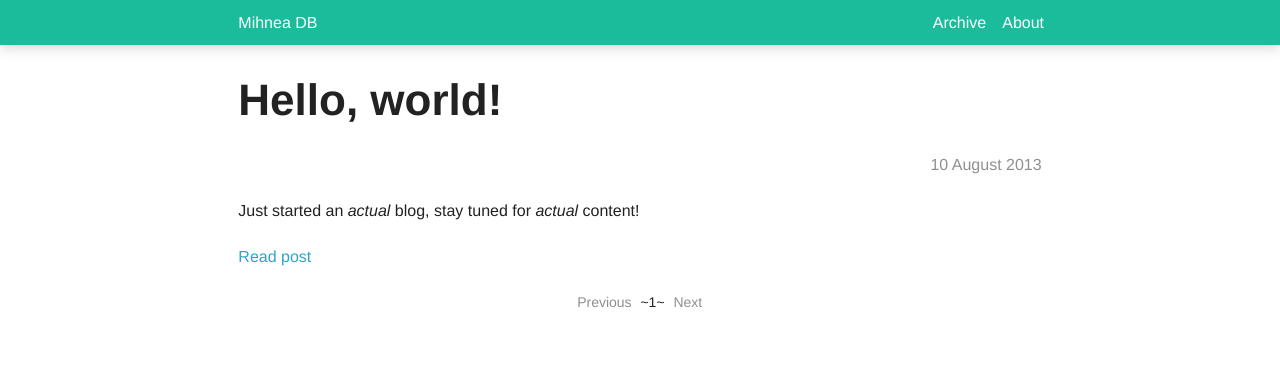
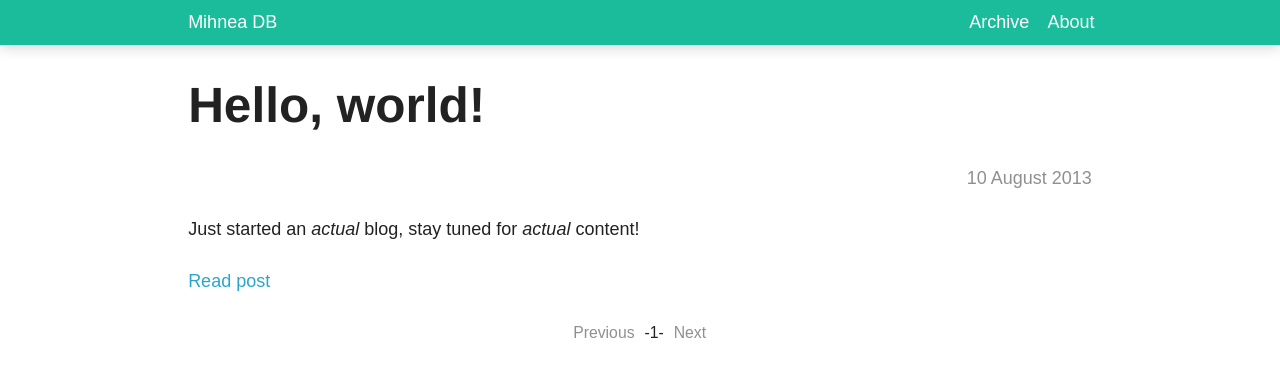
Before and after one commit to mihneadb/mihneadb.github.io, a Jekyll site: the page built from index.html, in a window 1280 px wide. Shown: the top 377 px of the page. Built offline with Jekyll 4.4.1, drawn with Linux system fonts in a browser that asks for light colours; Markdown is read by kramdown in place of the engine named in the settings; the list of posts is cut into pages by our own code.

Commit message:
add font

```diff
--- a/_includes/header.html
+++ b/_includes/header.html
@@ -15,6 +15,11 @@
         <!--[if lt IE 9]>
             <script src="http://html5shim.googlecode.com/svn/trunk/html5.js"></script>
         <![endif]-->
+
+        <!--typekit fonts-->
+        <script type="text/javascript" src="//use.typekit.net/aml8zwo.js"></script>
+        <script type="text/javascript">try{Typekit.load();}catch(e){}</script>
+
     </head>
 
     <body>
--- a/css/default.css
+++ b/css/default.css
@@ -1,5 +1,14 @@
 .muted {
     opacity: 0.5;
+}
+
+body {
+    font-family: "adobe-garamond-pro",sans-serif;
+    font-size: large;
+}
+
+.code {
+    font-family: sans-serif;
 }
 
 .header {
--- a/index.html
+++ b/index.html
@@ -25,7 +25,7 @@
         {% else %}
         <li><span class="unavailable muted">Previous</span></li>
         {% endif %}
-        <li><span class="current">~{{ paginator.page }}~</span></li>
+        <li><span class="current">-{{ paginator.page }}-</span></li>
         {% if paginator.next_page %}
         <li><a href="/page{{ paginator.next_page }}">Next</a></li>
         {% else %}
```
